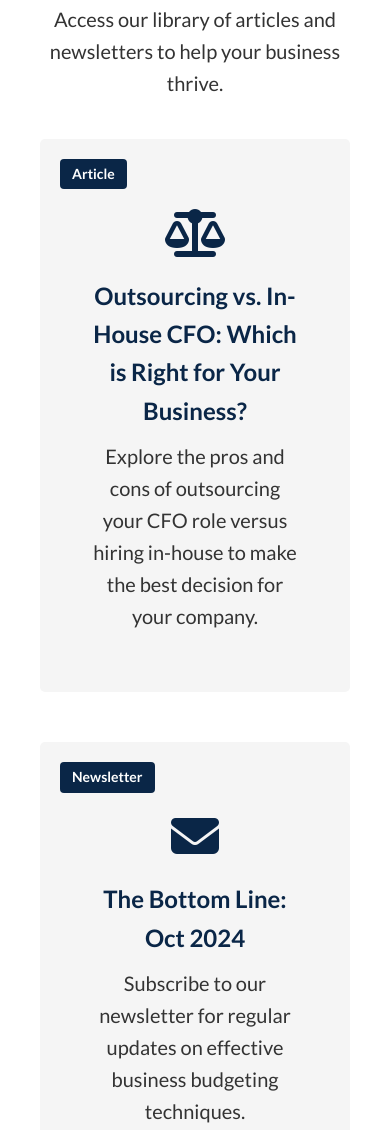
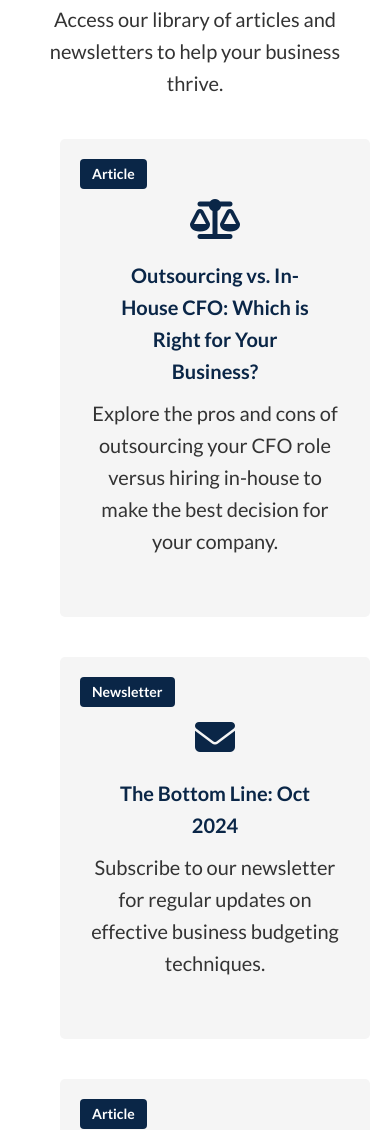
Before and after one commit to Asemple22/semplecfo, a plain HTML site: page index.html in a window 390 px wide. Shown: the part 3324-4454 px from the top of the page. Drawn offline with nearby package versions, Linux system fonts and the light colour scheme.

Commit message:
Add files via upload

```diff
--- a/styles.css
+++ b/styles.css
@@ -1055,6 +1055,37 @@ footer {
         min-width: 30px;
         object-fit: contain;
     }
+
+    /* Resource items on mobile */
+    .resources-preview {
+        flex-direction: column;
+        gap: 20px;
+        padding: 0 20px;
+    }
+
+    .resource-item {
+        flex-basis: 100% !important;
+        max-width: 100% !important;
+        margin: 0;
+        width: 100%;
+        box-sizing: border-box;
+    }
+
+    .resource-item h3 {
+        font-size: 20px;
+        margin-bottom: 10px;
+    }
+
+    .resource-item p {
+        font-size: 16px;
+        margin-bottom: 15px;
+        padding: 0;
+    }
+
+    .resource-item i {
+        font-size: 40px;
+        margin: 30px 0 20px;
+    }
 }
 
 /* Services page specific styles */
```
